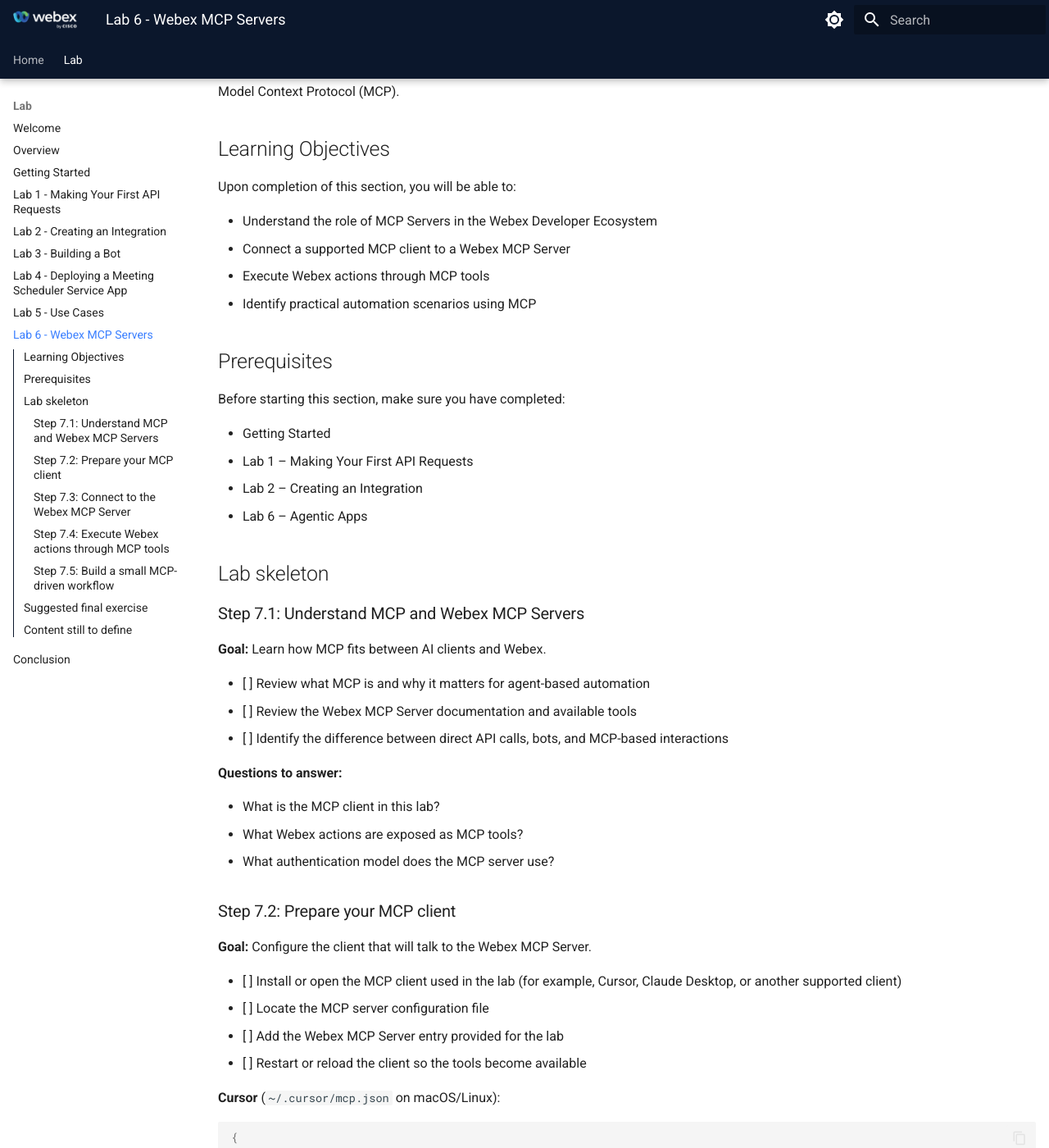
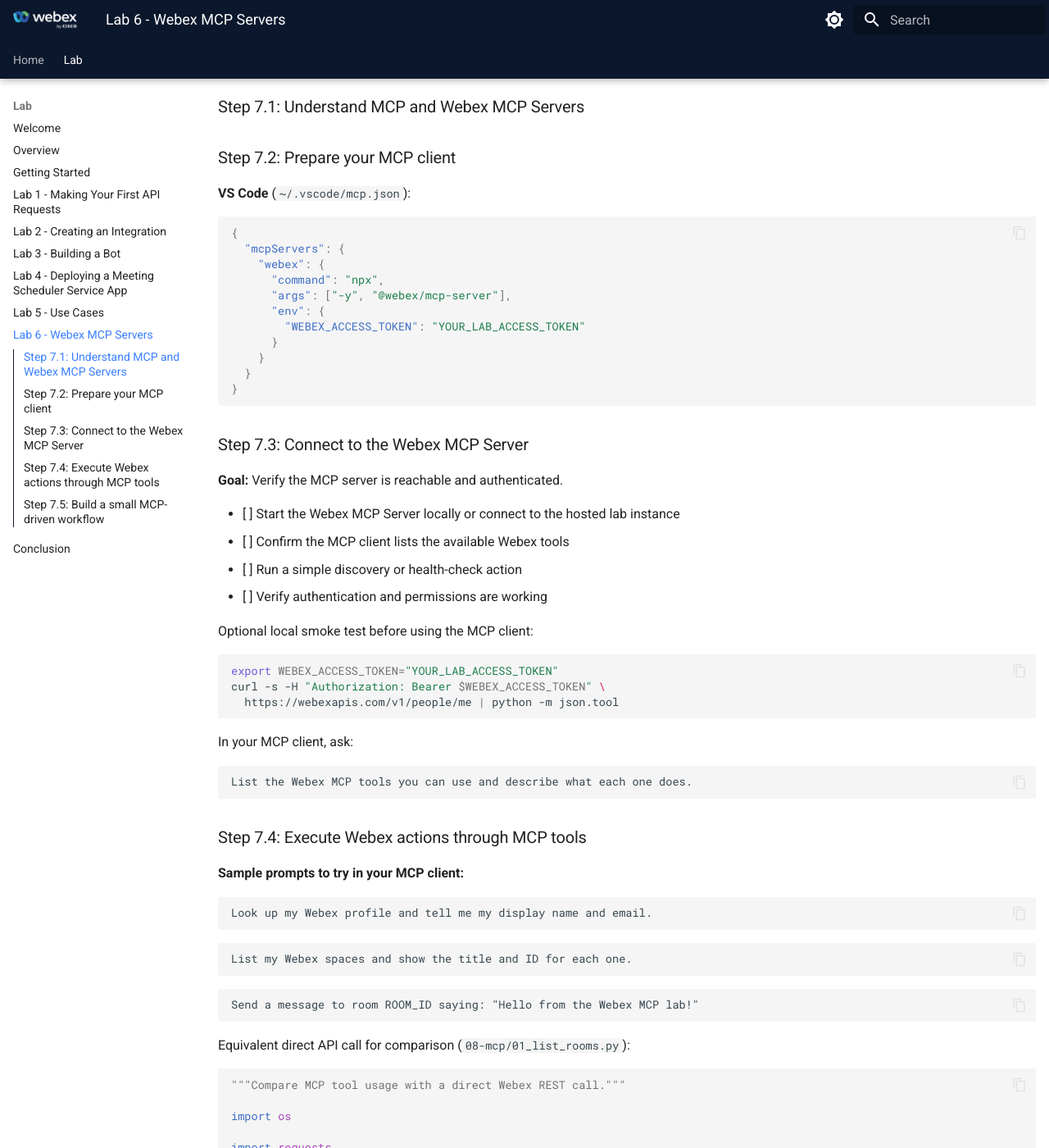
Before and after one commit to WebexCC-SA/LAB-21122, an MkDocs documentation site: the page built from docs/lab8_webex_mcp_servers.md, in a window 1280 px wide and 1400 px high, scrolled down 196 px. Shown: the whole window at 82% size. Built offline with MkDocs 1.6.1 and Material for MkDocs 9.7.7, drawn with Linux system fonts in a browser that asks for light colours; some of the changed text lies outside the part shown.

Commit message:
Update lab8_webex_mcp_servers.md

````diff
--- a/docs/lab8_webex_mcp_servers.md
+++ b/docs/lab8_webex_mcp_servers.md
@@ -1,53 +1,12 @@
 # Lab 6 - Webex MCP Servers
-
-Lab code repository: [https://github.com/diegomjimenez/WebexOne2026_Developer](https://github.com/diegomjimenez/WebexOne2026_Developer){:target="_blank"}
 
 In this lab section, you will explore **Webex MCP Servers** and learn how they expose Webex capabilities to external AI clients through the Model Context Protocol (MCP).
 
-## Learning Objectives
-
-Upon completion of this section, you will be able to:
-
-- Understand the role of MCP Servers in the Webex Developer Ecosystem
-- Connect a supported MCP client to a Webex MCP Server
-- Execute Webex actions through MCP tools
-- Identify practical automation scenarios using MCP
-
-## Prerequisites
-
-Before starting this section, make sure you have completed:
-
-- Getting Started
-- Lab 1 – Making Your First API Requests
-- Lab 2 – Creating an Integration
-- Lab 6 – Agentic Apps
-
-## Lab skeleton
-
 ### Step 7.1: Understand MCP and Webex MCP Servers
-
-**Goal:** Learn how MCP fits between AI clients and Webex.
-
-- [ ] Review what MCP is and why it matters for agent-based automation
-- [ ] Review the Webex MCP Server documentation and available tools
-- [ ] Identify the difference between direct API calls, bots, and MCP-based interactions
-
-**Questions to answer:**
-
-- What is the MCP client in this lab?
-- What Webex actions are exposed as MCP tools?
-- What authentication model does the MCP server use?
 
 ### Step 7.2: Prepare your MCP client
 
-**Goal:** Configure the client that will talk to the Webex MCP Server.
-
-- [ ] Install or open the MCP client used in the lab (for example, Cursor, Claude Desktop, or another supported client)
-- [ ] Locate the MCP server configuration file
-- [ ] Add the Webex MCP Server entry provided for the lab
-- [ ] Restart or reload the client so the tools become available
-
-**Cursor** (`~/.cursor/mcp.json` on macOS/Linux):
+**VS Code** (`~/.vscode/mcp.json`):
 
 ```json
 {
@@ -62,27 +21,6 @@
   }
 }
 ```
-
-**Claude Desktop** (`~/Library/Application Support/Claude/claude_desktop_config.json` on macOS):
-
-```json
-{
-  "mcpServers": {
-    "webex": {
-      "command": "npx",
-      "args": ["-y", "@webex/mcp-server"],
-      "env": {
-        "WEBEX_ACCESS_TOKEN": "YOUR_LAB_ACCESS_TOKEN"
-      }
-    }
-  }
-}
-```
-
-Use an integration or bot token with scopes such as `spark:people_read`, `spark:rooms_read`, and `spark:messages_write`.
-
-!!! Note "Screenshot needed"
-    Add screenshot of the MCP client showing Webex tools listed after reload.
 
 ### Step 7.3: Connect to the Webex MCP Server
 
@@ -107,19 +45,7 @@
 List the Webex MCP tools you can use and describe what each one does.
 ```
 
-**Expected outcome:**
-
-- MCP client shows Webex tools/resources
-- A basic tool call succeeds without authorization errors
-
 ### Step 7.4: Execute Webex actions through MCP tools
-
-**Goal:** Perform common Webex tasks through MCP instead of direct API calls.
-
-- [ ] Use an MCP tool to retrieve user or room information
-- [ ] Use an MCP tool to send a message or create a space
-- [ ] Use an MCP tool to perform one admin or automation action relevant to the lab
-- [ ] Compare the MCP experience with Bruno and Python SDK usage from earlier labs
 
 **Sample prompts to try in your MCP client:**
 
@@ -168,13 +94,6 @@
 
 ### Step 7.5: Build a small MCP-driven workflow
 
-**Goal:** Combine MCP tools into a simple real-world scenario.
-
-- [ ] Define a user prompt or business task
-- [ ] Identify which MCP tools are needed
-- [ ] Execute the workflow through the MCP client
-- [ ] Verify the outcome in Webex Client or Control Hub
-
 **Example workflow prompt:**
 
 ```text
@@ -187,19 +106,3 @@
 
 !!! Note "Screenshot needed"
     Add screenshot of the MCP client executing the workflow and the resulting Webex space message.
-
-## Suggested final exercise
-
-Create one MCP-driven workflow that helps with a task such as:
-
-- Creating a Webex space and posting an onboarding message
-- Checking service status and summarizing the result in a space
-- Assisting an admin with a repetitive Webex action using natural language
-
-## Content still to define
-
-- Official Webex MCP Server package name and install command (replace `@webex/mcp-server` placeholder if different)
-- Supported MCP clients for the event
-- Required tokens, scopes, and approval steps
-- Final tool names exposed by the Webex MCP Server
-- Screenshots of MCP tool discovery and successful execution
````
